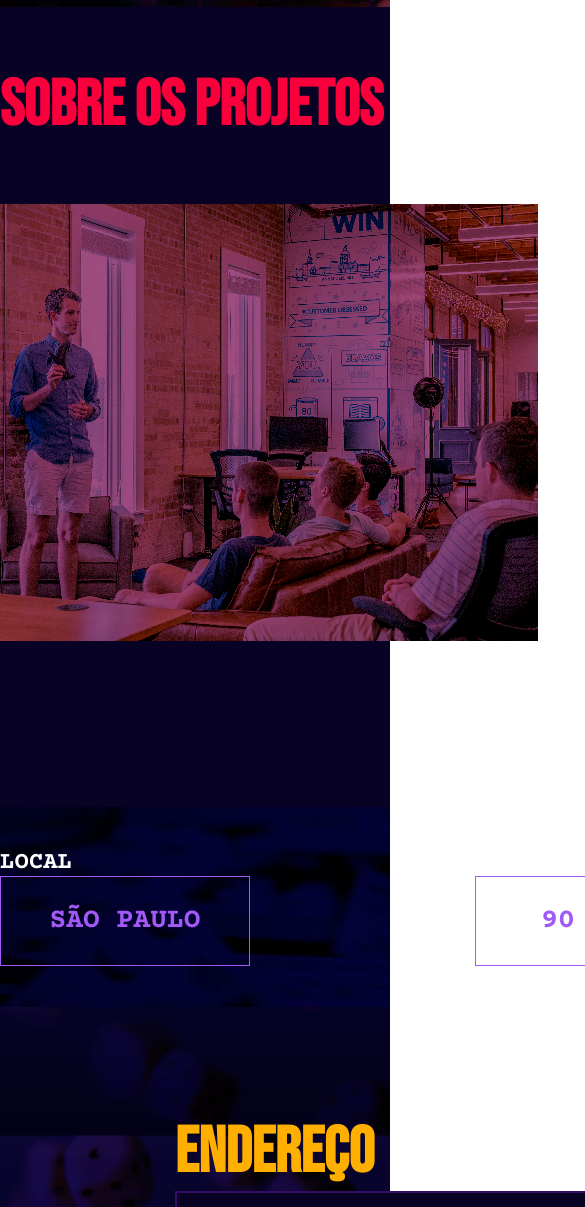
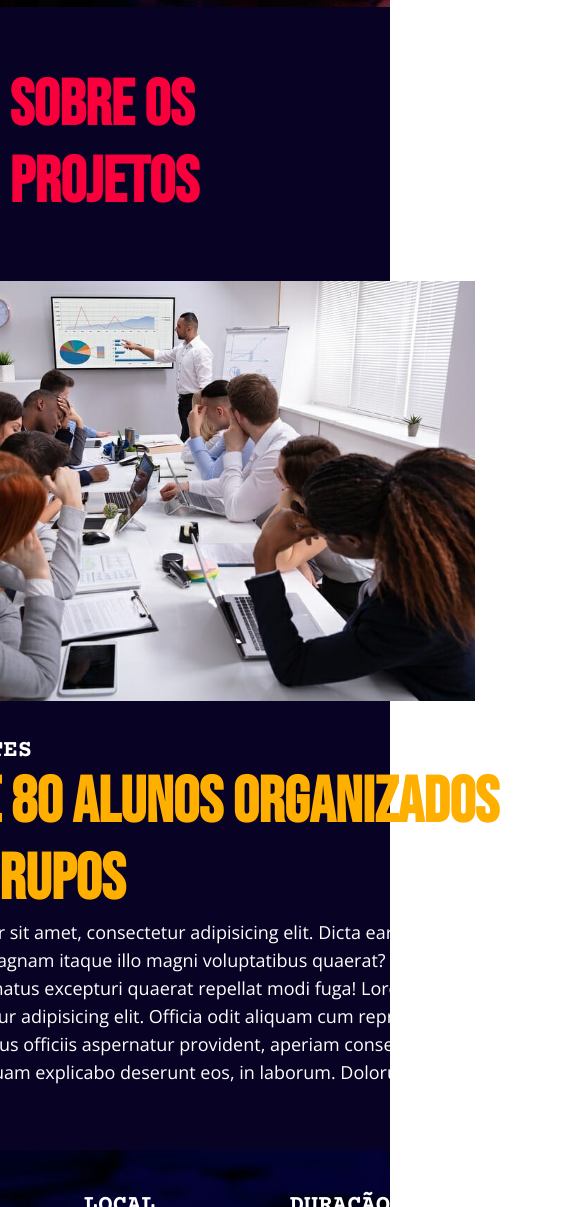
Before and after one commit to giiannace56/Landig_page, a plain HTML site: page index.html in a window 390 px wide. Shown: the part 793-2000 px from the top of the page, 585 px wide, since content can reach past the window. Drawn offline with nearby package versions, Linux system fonts and the light colour scheme.

Commit message:
responsividade à partir de 768px

```diff
--- a/css/estilo.css
+++ b/css/estilo.css
@@ -10,7 +10,8 @@
     height: 60px;
 }
 .menu {
-    width: 1200px;
+    width: 95%;
+    max-width: 1200px;
     height: 60px;
     margin:auto;
     display: flex;
@@ -45,7 +46,8 @@
     background-position: bottom;
 }
 .content {
-    width: 1200px;
+    width: 95%;
+    max-width: 1200px;
     height: 100%;
     margin: auto;
 }
@@ -78,7 +80,7 @@
 
 .sobre {
      width: 100%;
-     height: 800px;
+     height: auto;
      background-color: #080324;
  }
 .sobre h2{
@@ -91,6 +93,11 @@
 .artigo-sobre{
     display: flex;
     justify-content: space-between;
+    flex-wrap: wrap;
+}
+.artigo-sobre img {
+    width: 100%;
+    max-width: 500px;
 }
 .artigo-text-sobre{
     width: 600px;
@@ -194,3 +201,60 @@
     font-family: 'Open Sans', sans-serif;
     font-size: 18px;
 }
+
+@media screen and (max-width: 1199px){
+    .sobre{
+        height: auto;
+        padding-bottom: 4em;
+    }
+    .sobre .content {
+        display: flex;
+        flex-direction: column;
+        align-items: center;
+    }
+    .artigo-sobre {
+        justify-content: center;
+    }
+    .artigo-sobre img {
+        width: 90%;
+        max-width: 900px;
+        margin-bottom: 2em;
+    }
+
+    .artigo-text-sobre {
+        width: 800px;
+    }
+}
+
+@media screen and (max-width: 991px){
+    .artigo-sobre img {
+        max-width:90%;
+    }
+
+    .artigo-text-sobre {
+        width: 700px;
+    }
+    .info-card {
+        text-align: center;
+    }
+    .info p {
+        width:220px;
+    }
+
+    .end-text {
+        flex-direction: column;
+        height: auto;
+        padding: 2em 0;
+        margin-top: 2em;
+
+    }
+    .end-text img {
+        position: unset;
+
+    }
+
+    .endereco {
+        height: auto;
+        padding-bottom: 2em;
+    }
+}
--- a/index.html
+++ b/index.html
@@ -29,7 +29,10 @@
             <div class="content">
                 <h2>Sobre os Projetos</h2>
                 <article class="artigo-sobre">
-                    <img src="img/imagem-seção-sobre.jpg" alt="Homem exibindo um objeto para um grupo de pessoas">
+                    <picture>
+                        <source media="(max-width : 1199px)" srcset="img/reunion.jpg">
+                        <img src="img/imagem-seção-sobre.jpg" alt="Homem exibindo um objeto para um grupo de pessoas">
+                    </picture>
                     <div class="artigo-text-sobre">
                         <h3>Participantes</h3>
                         <h3>mais de 80 alunos organizados em 16 grupos</h3>
@@ -70,7 +73,7 @@
         </section>
         <footer class="rodape">
             <div class="content alinhamento-centro">
-                <p>Copyright = Giovanni Iannace 2020 - São Paulo-BR</p>
+                <p>Copyright@Giovanni Iannace 2020 - São Paulo-BR</p>
             </div>
         </footer>
     </body>
```
Also changed, not shown: img/OIP.jpg (added), img/reunion.jpg (added).
